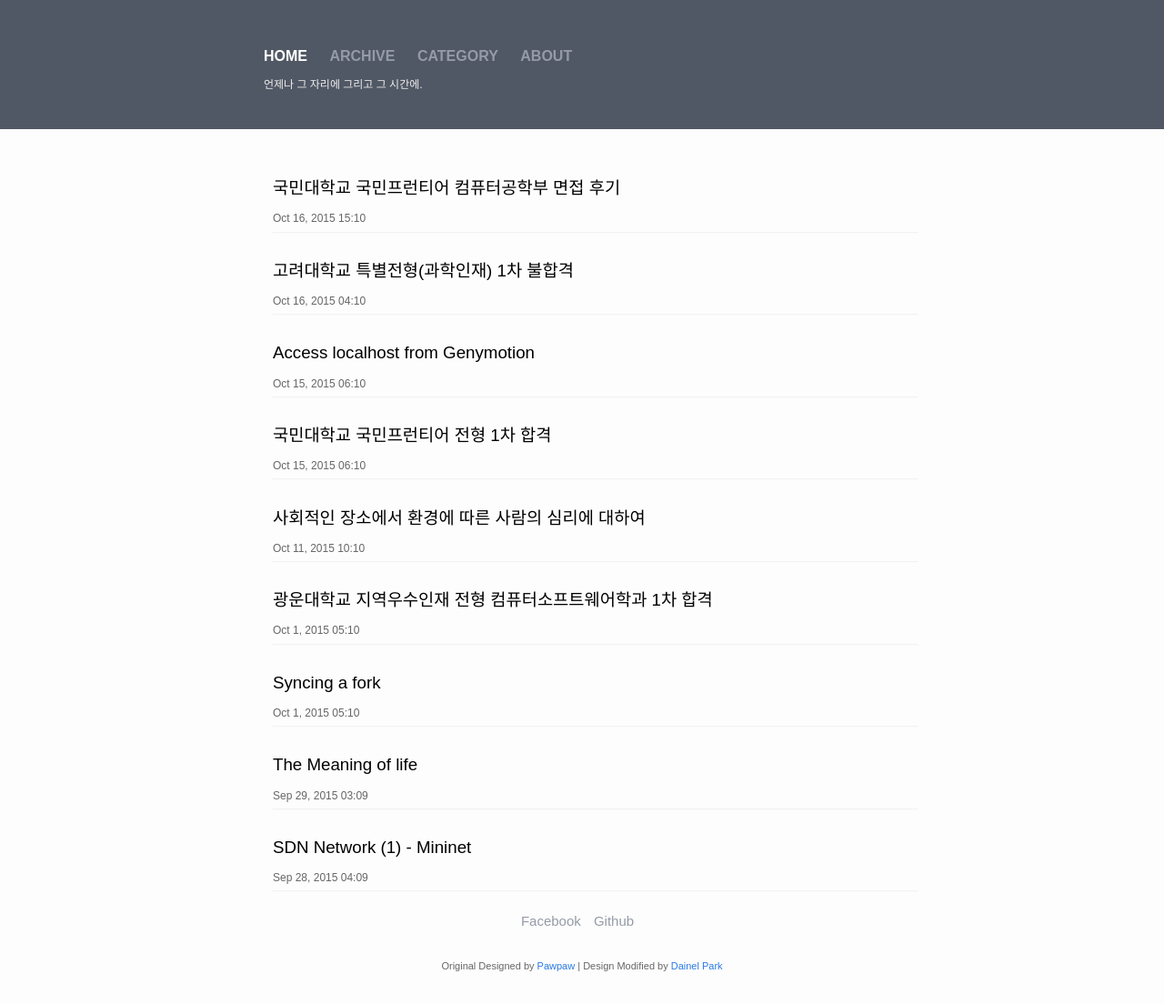
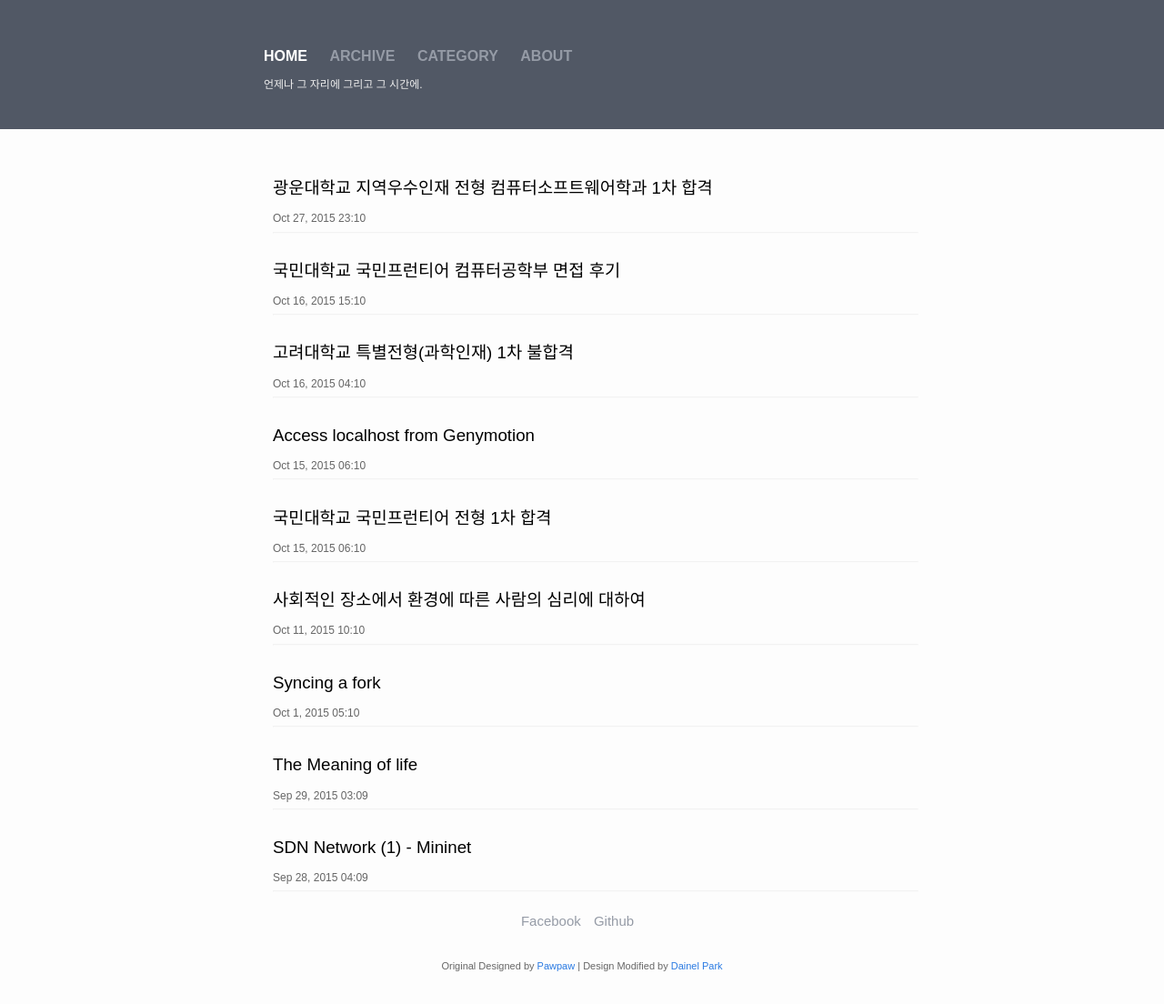
Before and after one commit to DainelPark/dainelpark.github.io, a Jekyll site: the page built from index.html, in a window 1280 px wide. Shown: the whole page at 91% size. Built offline with Jekyll 4.4.1, drawn with Linux system fonts in a browser that asks for light colours.

Commit message:
edit date

```diff
--- a/_posts/2015-10-27-광운대학교 지역우수인재 컴퓨터소프트웨어학과 1차 합격.markdown
+++ b/_posts/2015-10-27-광운대학교 지역우수인재 컴퓨터소프트웨어학과 1차 합격.markdown
@@ -1,7 +1,7 @@
 ---
 layout: post
 title:  "광운대학교 지역우수인재 전형 컴퓨터소프트웨어학과 1차 합격"
-date:   2015-10-01 05:31:00
+date:   2015-10-27 23:09:00
 categories: 수시
 ---
 
```
